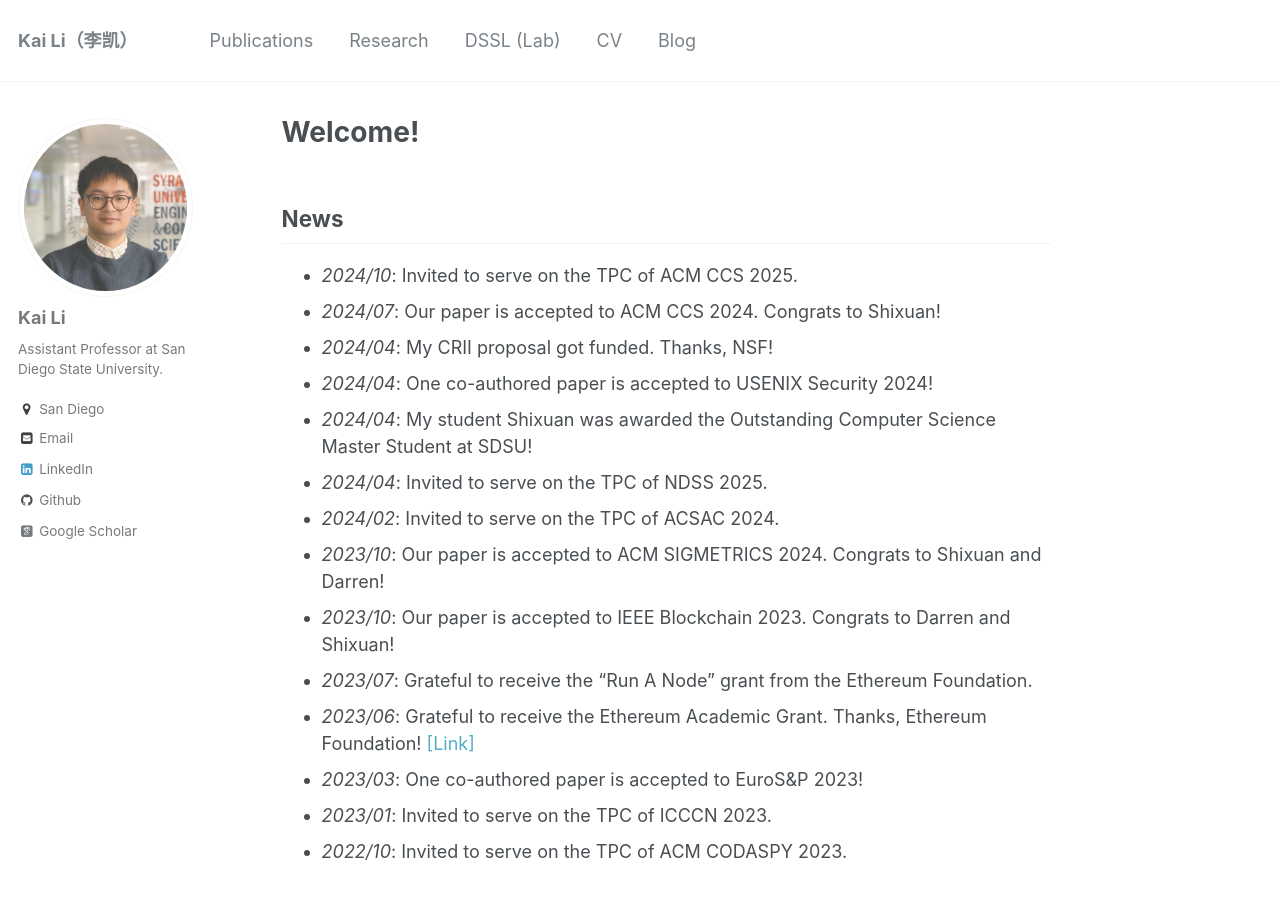
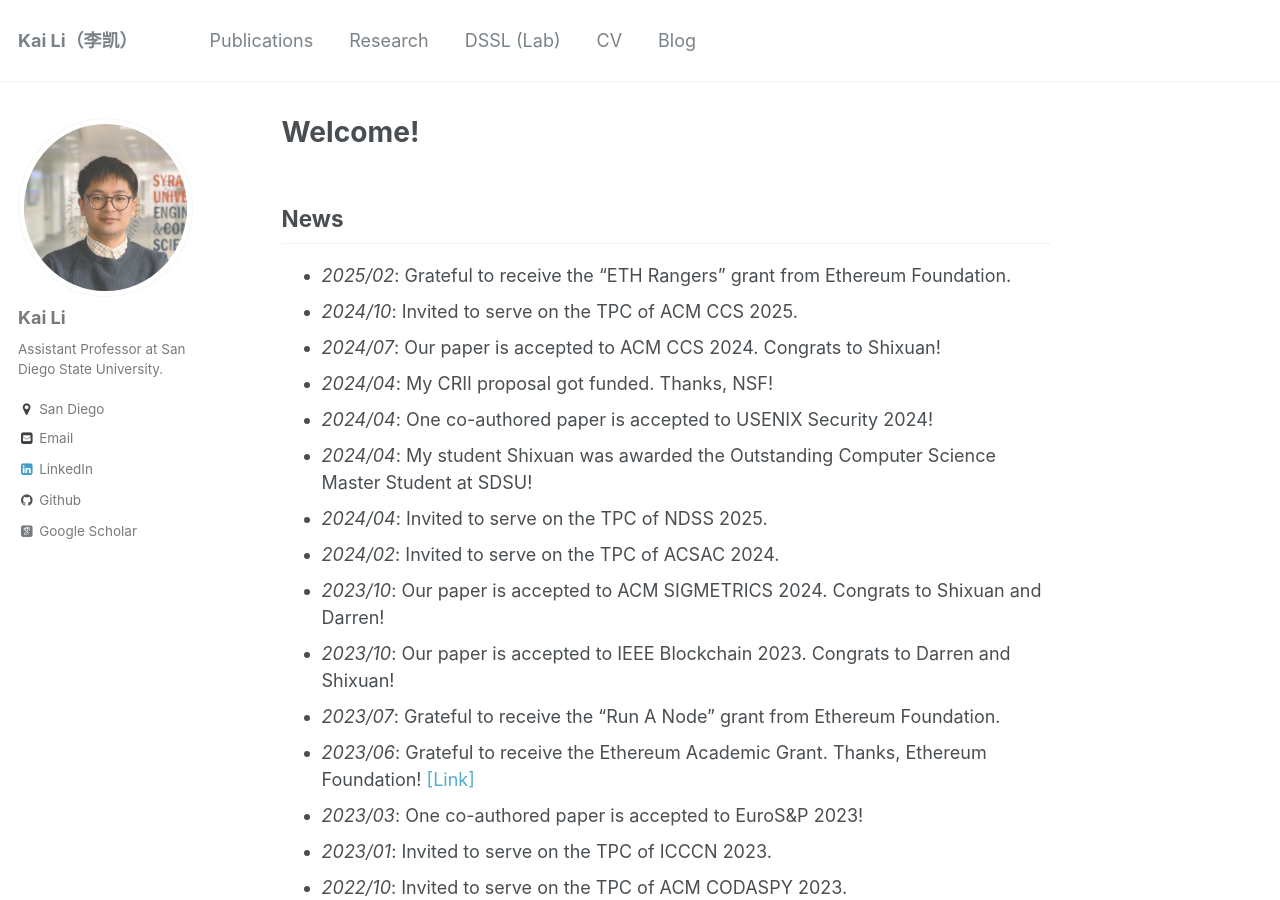
Before and after one commit to likai1993/likai1993.github.io, a Jekyll site: the page built from _pages/about.md, in a window 1280 px wide and 900 px high. Built offline with Jekyll 4.4.1, drawn with Linux system fonts in a browser that asks for light colours; some web fonts are replaced; part of the change alters nothing that is shown.

Commit message:
Update about.md

```diff
--- a/_pages/about.md
+++ b/_pages/about.md
@@ -10,6 +10,7 @@ redirect_from:
 
 News
 ----
+- _2025/02_: Grateful to receive the "ETH Rangers" grant from Ethereum Foundation.
 - _2024/10_: Invited to serve on the TPC of ACM CCS 2025.
 - _2024/07_: Our paper is accepted to ACM CCS 2024. Congrats to Shixuan!
 - _2024/04_: My CRII proposal got funded. Thanks, NSF!
@@ -19,7 +20,7 @@ News
 - _2024/02_: Invited to serve on the TPC of ACSAC 2024.
 - _2023/10_: Our paper is accepted to ACM SIGMETRICS 2024. Congrats to Shixuan and Darren!
 - _2023/10_: Our paper is accepted to IEEE Blockchain 2023. Congrats to Darren and Shixuan!
-- _2023/07_: Grateful to receive the "Run A Node" grant from the Ethereum Foundation.
+- _2023/07_: Grateful to receive the "Run A Node" grant from Ethereum Foundation.
 - _2023/06_: Grateful to receive the Ethereum Academic Grant. Thanks, Ethereum Foundation! [[Link]](https://blog.ethereum.org/2023/06/28/academic-grants-round-23)
 - _2023/03_: One co-authored paper is accepted to EuroS&P 2023!
 - _2023/01_: Invited to serve on the TPC of ICCCN 2023.
```
